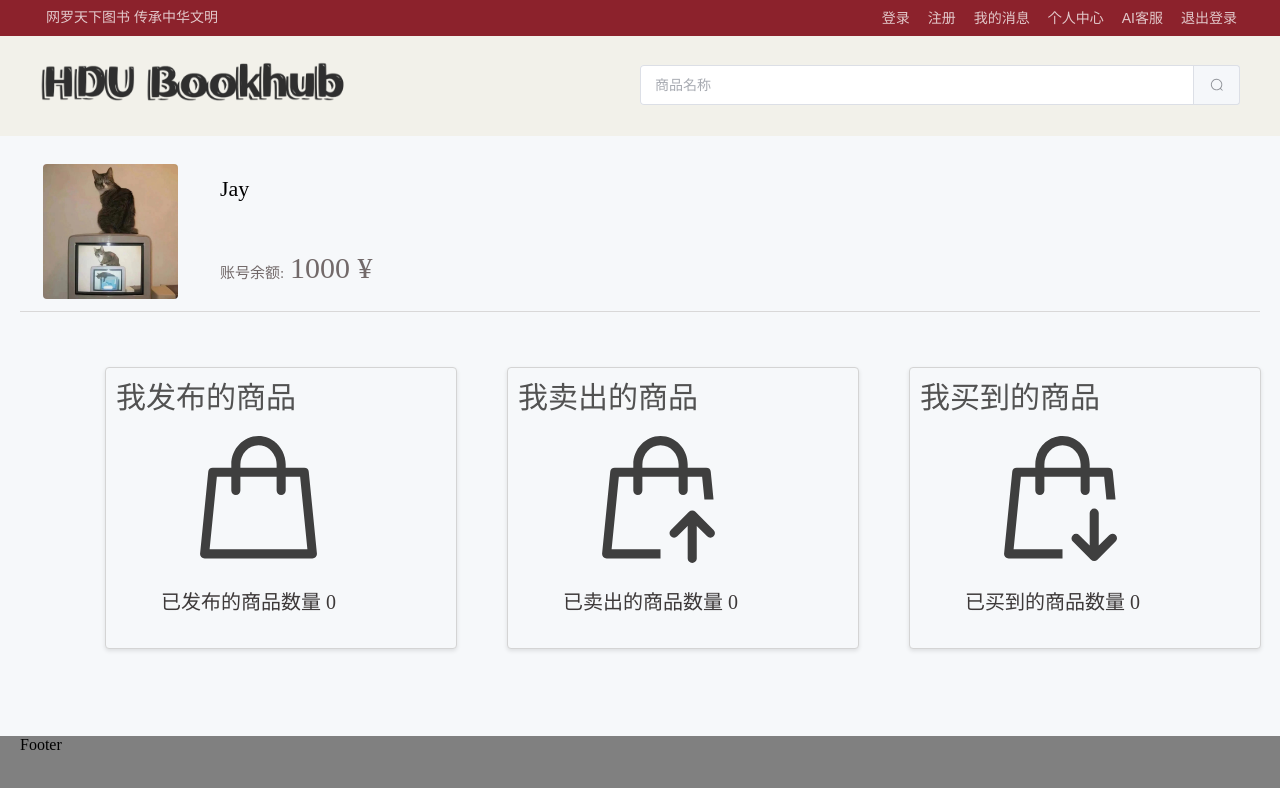
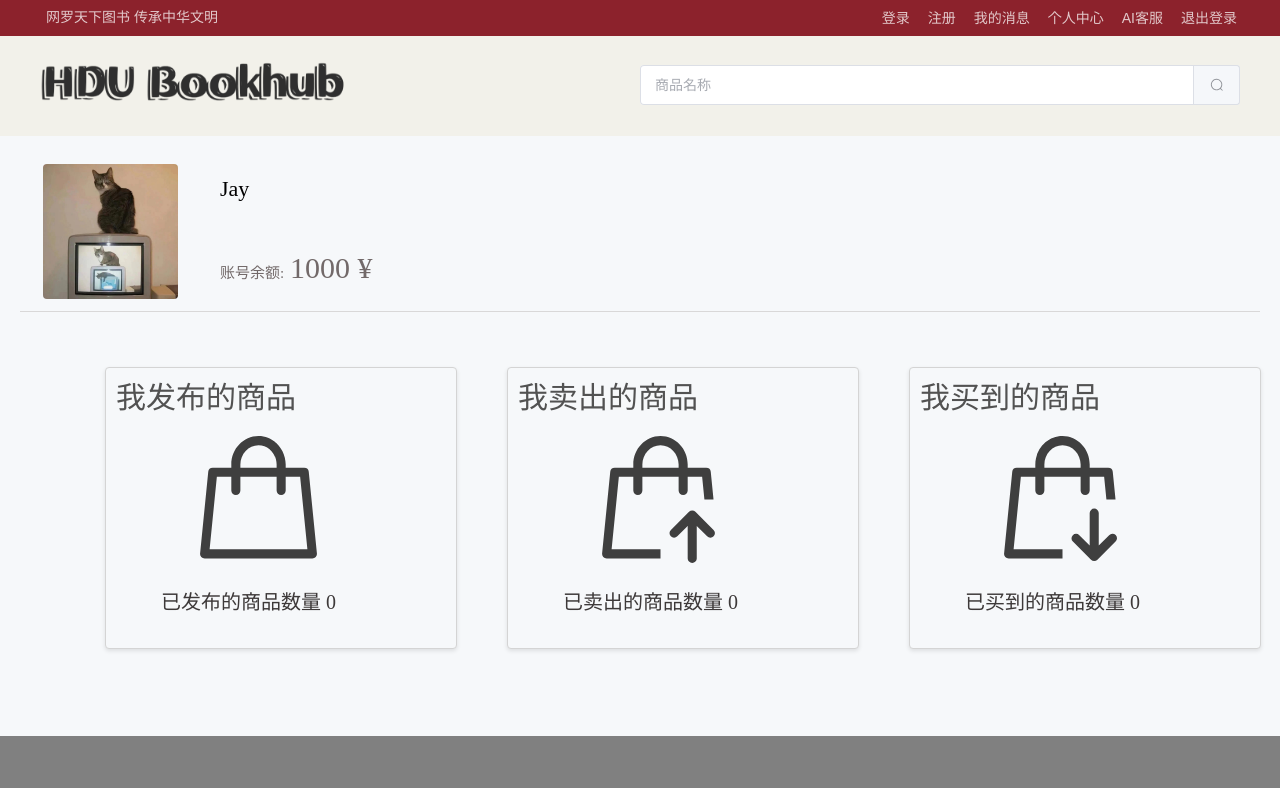
Before and after one commit to Kettkk/hdu-bookhub, a Vue app in the folder client/bookhubclient/: page /userProfile in a window 1280 px wide. Shown: the top 788 px of the page. Built offline with nearby package versions, Linux system fonts and the light colour scheme.

Commit message:
update headerSearchBoxComponet, homeViewFooterComponent, navHeaderComponet fileName

```diff
--- a/client/bookhubclient/src/views/HomeView.vue
+++ b/client/bookhubclient/src/views/HomeView.vue
@@ -1,8 +1,8 @@
 <script setup>
 
-import NavHeader from "@/components/homeViewComoponents/navHeader.vue";
-import HeaderSearchBox from "@/components/homeViewComoponents/headerSearchBox.vue";
-import Footer from "@/components/homeViewComoponents/footer.vue";
+import NavHeader from "@/components/homeViewComoponents/navHeaderComponent.vue";
+import HeaderSearchBox from "@/components/homeViewComoponents/headerSearchBoxComponent.vue";
+import Footer from "@/components/homeViewComoponents/homeViewFooterComponent.vue";
 </script>
 
 <template>
--- a/client/bookhubclient/src/views/otherAndYourProfile/yourProfileView.vue
+++ b/client/bookhubclient/src/views/otherAndYourProfile/yourProfileView.vue
@@ -1,10 +1,8 @@
 <script setup>
-
-
 import YourProfileViewMainComponent
   from "@/components/otherAndYourProfileComponents/yourProfileComponents/yourProfileViewMainComponent.vue";
-import NavHeader from "@/components/homeViewComoponents/navHeader.vue";
-import HeaderSearchBox from "@/components/homeViewComoponents/headerSearchBox.vue";
+import NavHeader from "@/components/homeViewComoponents/navHeaderComponent.vue";
+import HeaderSearchBox from "@/components/homeViewComoponents/headerSearchBoxComponent.vue";
 </script>
 
 <template>
@@ -19,7 +17,7 @@ import HeaderSearchBox from "@/components/homeViewComoponents/headerSearchBox.vu
         <your-profile-view-main-component></your-profile-view-main-component>
       </el-main>
 
-      <el-footer id="footerContainer">Footer</el-footer>
+      <el-footer id="footerContainer"><footer></footer></el-footer>
     </div>
   </div>
 </template>
```
Also changed, not shown: client/bookhubclient/src/components/homeViewComoponents/headerSearchBoxComponent.vue (renamed from client/bookhubclient/src/components/homeViewComoponents/headerSearchBox.vue), client/bookhubclient/src/components/homeViewComoponents/homeViewFooterComponent.vue (renamed from client/bookhubclient/src/components/homeViewComoponents/footer.vue), client/bookhubclient/src/components/homeViewComoponents/navHeaderComponent.vue (renamed from client/bookhubclient/src/components/homeViewComoponents/navHeader.vue).
